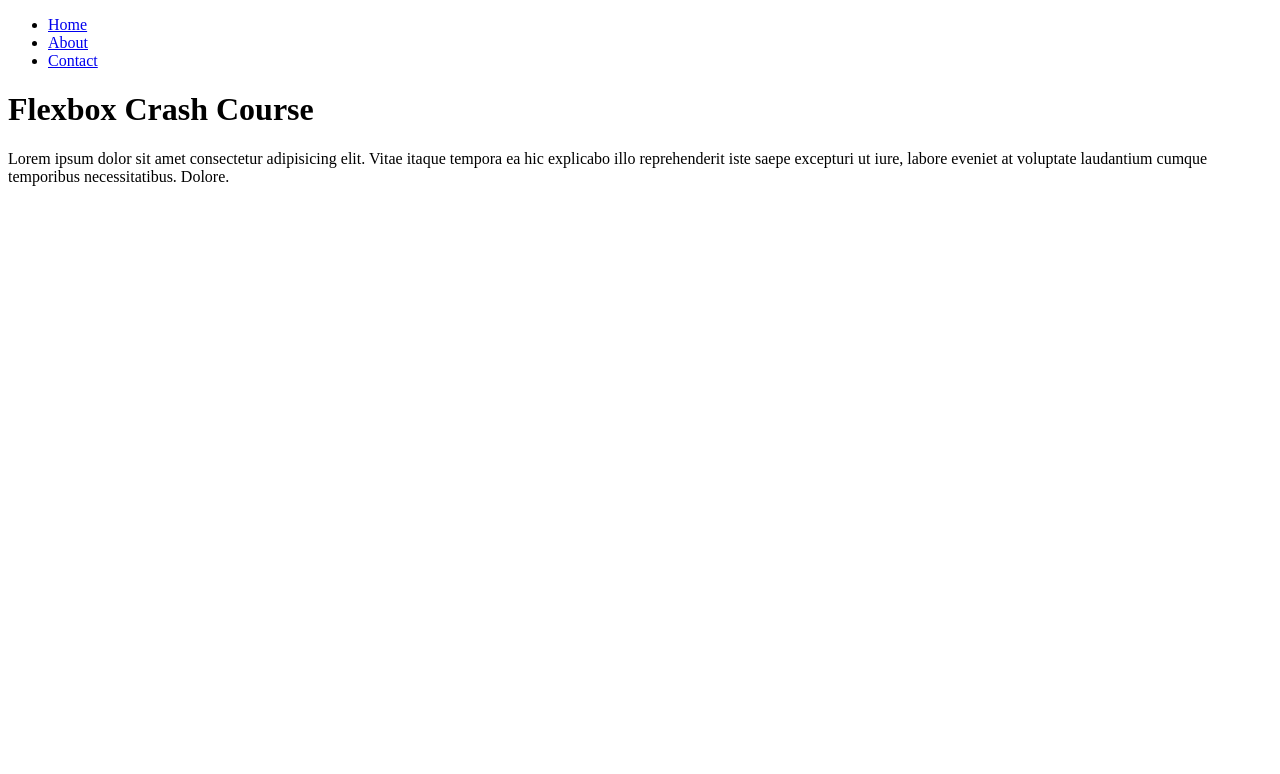
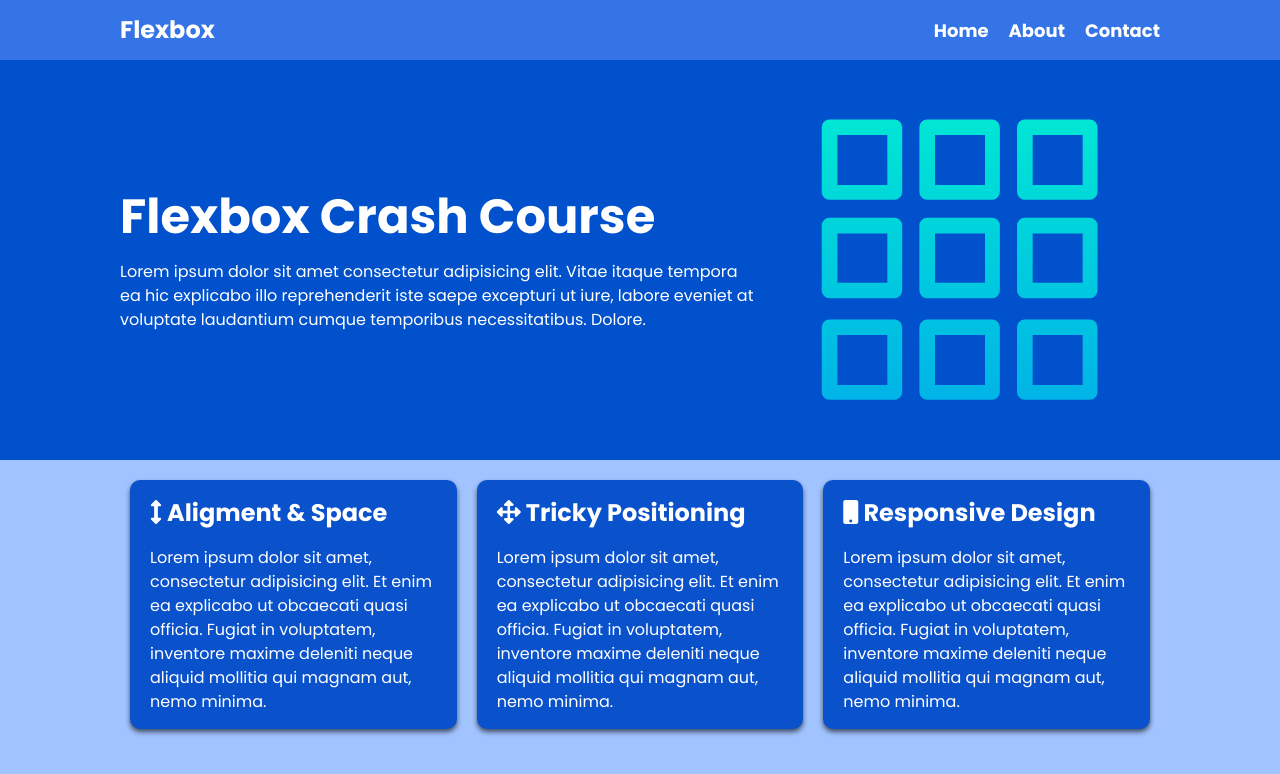
Before and after one commit to Cere-0/flexbox_project, a plain HTML site: page index.html in a window 1280 px wide. Drawn offline with Linux system fonts and the light colour scheme.

Commit message:
Updated index.html and style.css, added an image

```diff
--- a/index.html
+++ b/index.html
@@ -4,13 +4,14 @@
     <meta charset="UTF-8">
     <meta http-equiv="X-UA-Compatible" content="IE=edge">
     <meta name="viewport" content="width=device-width, initial-scale=1.0">
+    <link rel="stylesheet" href="https://use.fontawesome.com/releases/v5.15.4/css/all.css" integrity="sha384-DyZ88mC6Up2uqS4h/KRgHuoeGwBcD4Ng9SiP4dIRy0EXTlnuz47vAwmeGwVChigm" crossorigin="anonymous"/>
     <link rel="stylesheet" href="style.css" />
     <title>Flexbox Project</title>
 </head>
 <body>
     <nav class="navbar">
         <div class="container">
-            <div class="logo"></div>
+            <div class="logo">Flexbox</div>
             <ul class="nav">
                 <li>
                     <a href="#">Home</a>
@@ -35,5 +36,27 @@
             <img src="grid.svg" alt="" />
         </div>
     </header>
+    <section class="boxes">
+        <div class="container">
+            <div class="box">
+                <h2><i class="fas fa-arrows-alt-v"></i> Aligment & Space</h2>
+                    <p>
+                        Lorem ipsum dolor sit amet, consectetur adipisicing elit. Et enim ea explicabo ut obcaecati quasi officia. Fugiat in voluptatem, inventore maxime deleniti neque aliquid mollitia qui magnam aut, nemo minima.
+                    </p>
+            </div>
+            <div class="box">
+                <h2><i class="fas fa-arrows-alt"></i> Tricky Positioning</h2>
+                    <p>
+                        Lorem ipsum dolor sit amet, consectetur adipisicing elit. Et enim ea explicabo ut obcaecati quasi officia. Fugiat in voluptatem, inventore maxime deleniti neque aliquid mollitia qui magnam aut, nemo minima.
+                    </p>
+            </div>
+            <div class="box">
+                <h2><i class="fas fa-mobile"></i> Responsive Design</h2>
+                    <p>
+                        Lorem ipsum dolor sit amet, consectetur adipisicing elit. Et enim ea explicabo ut obcaecati quasi officia. Fugiat in voluptatem, inventore maxime deleniti neque aliquid mollitia qui magnam aut, nemo minima.
+                    </p>
+            </div>
+        </div>
+    </section>
 </body>
 </html>
--- a/style.css
+++ b/style.css
@@ -1,3 +1,109 @@
+@import url('https://fonts.googleapis.com/css2?family=Poppins:wght@400;700&display=swap');
 * {
+    box-sizing: border-box;
+    margin: 0;
+    padding: 0;
+}
+body {
+    font-family: 'Poppins', sans-serif;
+    font-size: 16px;
+    line-height: 1.5;
+    color: #333;
+    background: #a1c3ff;
+}
+
+img {
+    max-width: 100%;
+}
+
+h1,
+h2 {
+    margin-bottom: 15px;
+}
+ul {
+    list-style: none;
+}
+.container {
+    max-width: 1100px;
+    margin: 0 auto;
+    padding: 0 30px;
+}
+.navbar {
+    background: #3474e6;
+    color: #fff;
+    height: 60px;
+}
+.navbar .logo {
+    font-size: x-large;
+    font-weight: bold;
+}
+.navbar a{
+    color: #fff;
+    text-decoration: none;
+    font-size: 18px;
+    font-weight: bold;
+}
+.navbar a:hover{
+    color: lightblue;
+}
+.navbar .container {
+    display: flex;
+    justify-content: space-between;
+    align-items: center;
+    height: 100%;
+}
+.navbar ul {
+    display: flex;
 
 }
+.navbar ul li {
+    margin-left: 20px;
+}
+.header {
+    background-color: #0151cc;
+    color: #fff;
+    min-height: 400px;
+}
+
+.header h1{
+    font-size: 3rem;
+    font-weight: bold;
+    line-height: 1.2;
+}
+.header img {
+    max-width: 400px;
+}
+.header .container {
+    display: flex;
+    align-items: center;
+    justify-content: space-between;
+}
+.boxes .container {
+    display: flex;
+    justify-content: space-between;
+}
+.box{
+    flex: 1;
+    background: #0a51cc;
+    color: #fff;
+    border-radius: 10px;
+    margin: 20px 10px;
+    box-shadow: 0 3px 5px rgba(0, 0, 0, 0.6);
+    padding: 15px 20px;
+}
+
+.box {
+    margin-right: 10px;
+}
+
+@media(max-width: 568px) {
+    .header .container {
+        flex-direction: column;
+        padding-top: 20px;
+        text-align: center;
+    }
+    .boxes .container {
+        display: block;
+        text-align: center;
+    }
+}
```
Also changed, not shown: grid.svg (added).
